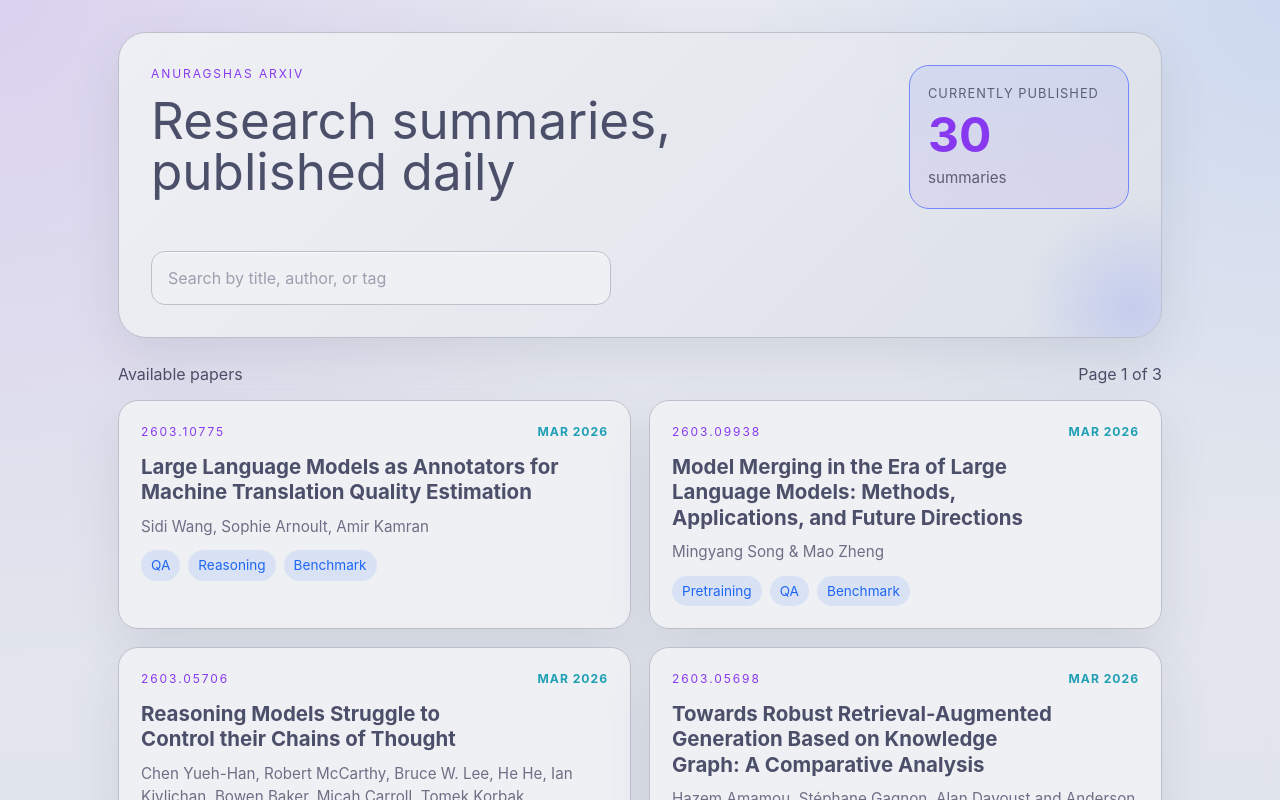
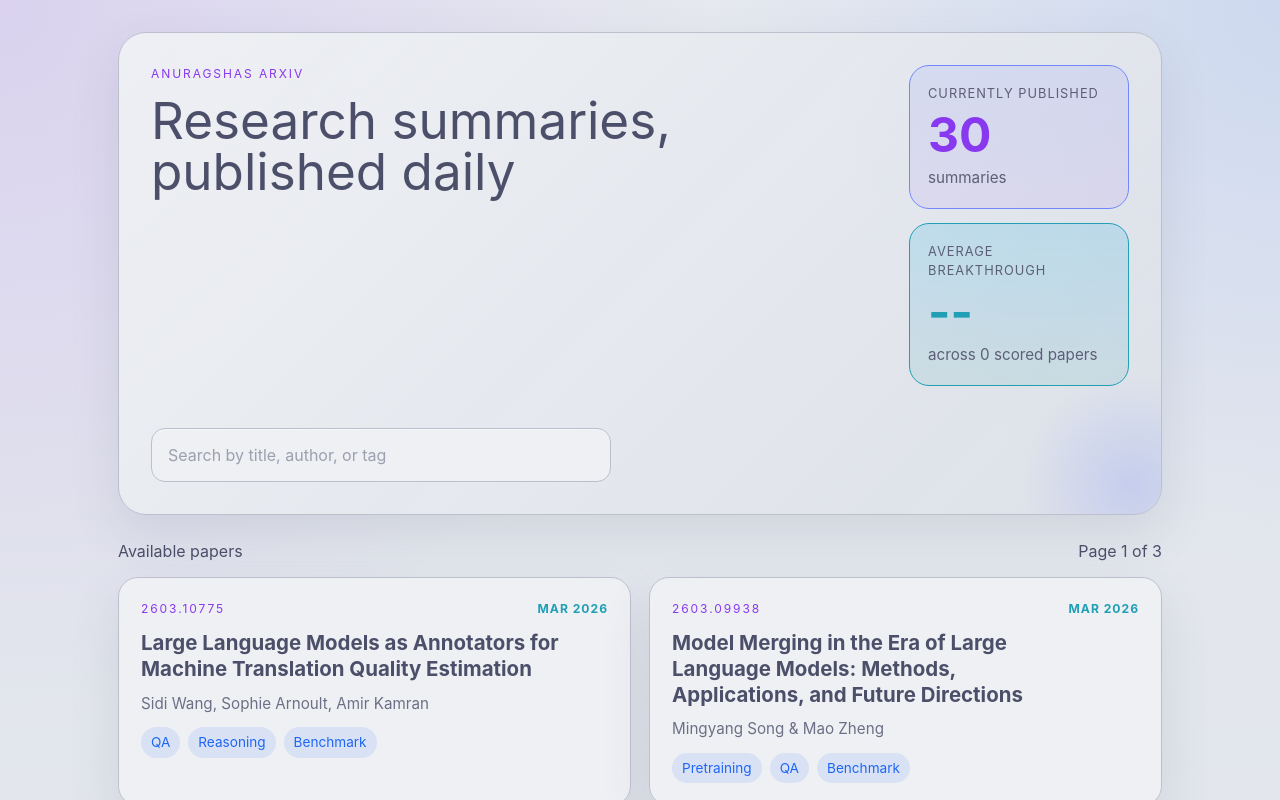
Before and after one commit to anuragshas/paper-summaries-site, a React (Vite) app: page / in a window 1280 px wide. Shown: the top 800 px of the page. Built offline with nearby package versions, Linux system fonts and the light colour scheme.

Commit message:
add average scores [skip actions]

```diff
--- a/src/pages/HomePage.tsx
+++ b/src/pages/HomePage.tsx
@@ -82,6 +82,8 @@ export function HomePage() {
   const totalPages = isSearching
     ? Math.max(1, Math.ceil(filtered.length / pageSize))
     : Math.max(manifest?.totalPages ?? 1, 1);
+  const averageBreakthroughScore = manifest?.averageBreakthroughScore;
+  const scoredPaperCount = manifest?.scoredPaperCount ?? 0;
 
   const visiblePapers = useMemo(() => {
     if (!isSearching) return filtered;
@@ -124,10 +126,19 @@ export function HomePage() {
             <p className="eyebrow">anuragshas arxiv</p>
             <h1>Research summaries, published daily</h1>
           </div>
-          <div className="hero-stat-card">
-            <div className="hero-stat-label">Currently published</div>
-            <div className="hero-stat-value">{totalCount}</div>
-            <div className="hero-stat-subtitle">summaries</div>
+          <div className="hero-stats-grid">
+            <div className="hero-stat-card">
+              <div className="hero-stat-label">Currently published</div>
+              <div className="hero-stat-value">{totalCount}</div>
+              <div className="hero-stat-subtitle">summaries</div>
+            </div>
+            <div className="hero-stat-card hero-stat-card-score">
+              <div className="hero-stat-label">Average breakthrough</div>
+              <div className="hero-stat-value hero-stat-value-score">
+                {averageBreakthroughScore !== undefined && averageBreakthroughScore !== null ? averageBreakthroughScore.toFixed(1) : '--'}
+              </div>
+              <div className="hero-stat-subtitle">across {scoredPaperCount} scored papers</div>
+            </div>
           </div>
         </div>
         <div className="search-wrap">
--- a/src/styles.css
+++ b/src/styles.css
@@ -103,11 +103,21 @@ a {
   align-items: start;
 }
 
+.hero-stats-grid {
+  display: grid;
+  gap: 14px;
+}
+
 .hero-stat-card {
   border: 1px solid var(--ctp-lavender);
   border-radius: 20px;
   padding: 18px;
   background: linear-gradient(180deg, rgba(114, 135, 253, 0.14), rgba(136, 57, 239, 0.08));
+}
+
+.hero-stat-card-score {
+  border-color: var(--ctp-sapphire);
+  background: linear-gradient(180deg, rgba(4, 165, 229, 0.16), rgba(23, 146, 153, 0.1));
 }
 
 .hero-stat-label {
@@ -123,6 +133,10 @@ a {
   font-size: 3rem;
   font-weight: 700;
   line-height: 1;
+}
+
+.hero-stat-value-score {
+  color: var(--ctp-sapphire);
 }
 
 .hero-stat-subtitle {
--- a/src/types.ts
+++ b/src/types.ts
@@ -17,6 +17,8 @@ export interface SummaryManifest {
   count: number;
   pageSize: number;
   totalPages: number;
+  averageBreakthroughScore?: number | null;
+  scoredPaperCount?: number;
 }
 
 export interface SummarySearchManifest extends SummaryManifest {
```
